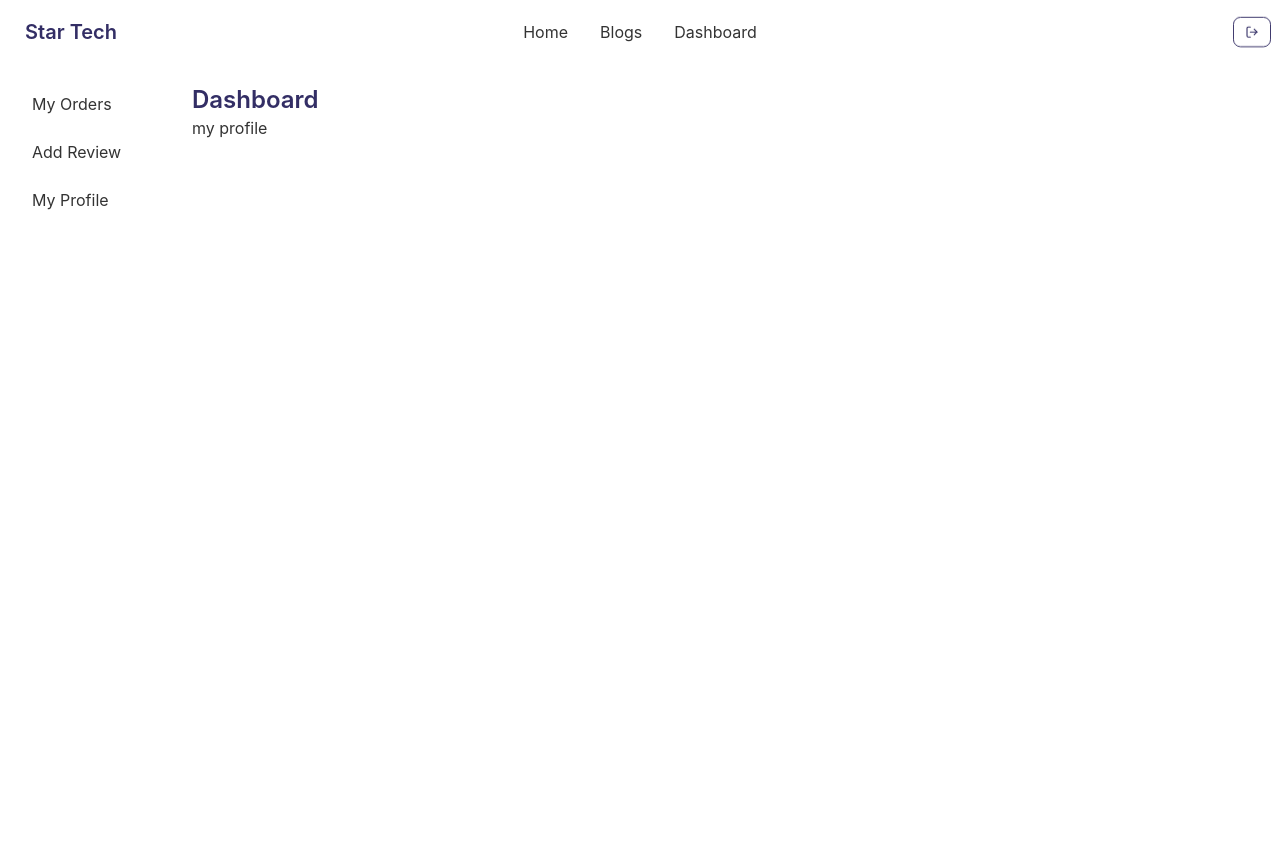
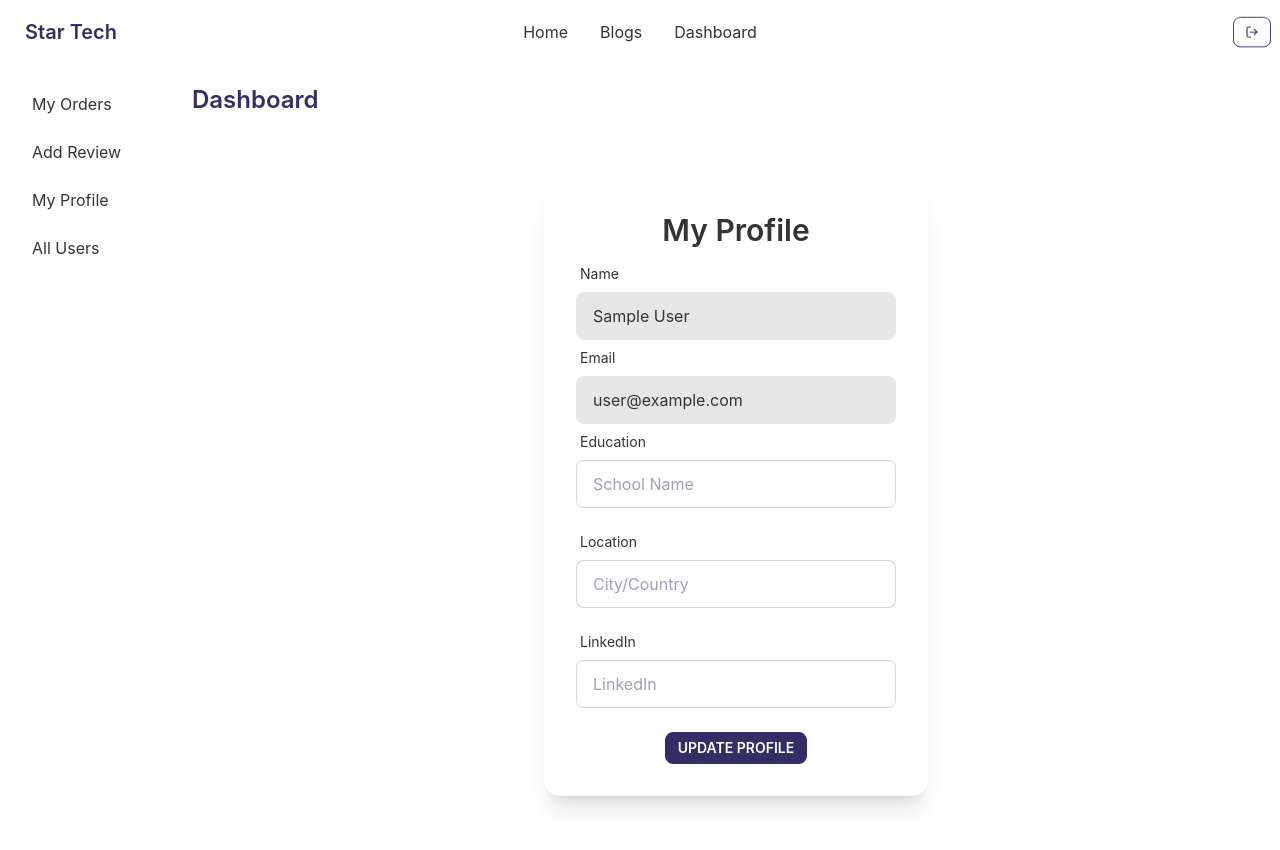
Before and after one commit to abdullah-masud/Star-Tech-Client, a React (Create React App) app: page /dashboard/myprofile in a window 1280 px wide. Shown: the top 850 px of the page. Built offline with nearby package versions, Linux system fonts and the light colour scheme; no server answers; sample sign-in values are in the browser's storage.

Commit message:
All users added

```diff
--- a/src/App.js
+++ b/src/App.js
@@ -17,6 +17,7 @@ import Dashboard from './Pages/Dashboard/Dashboard';
 import MyOrders from './Pages/Dashboard/MyOrders';
 import AddReview from './Pages/Dashboard/AddReview';
 import MyProfile from './Pages/Dashboard/MyProfile';
+import AllUsers from './Pages/Dashboard/AllUsers';
 
 function App() {
 
@@ -32,6 +33,7 @@ function App() {
         <Route path='home' element={<Home />} />
         <Route path='blogs' element={<Blogs />} />
         <Route path='purchase/:partId' element={<RequireAuth><Purchase /></RequireAuth>} />
+
         <Route path='dashboard' element={
           <RequireAuth>
             <Dashboard />
@@ -40,7 +42,9 @@ function App() {
           <Route index element={<MyOrders />}></Route>
           <Route path='addreview' element={<AddReview />}></Route>
           <Route path='myprofile' element={<MyProfile />}></Route>
+          <Route path='users' element={<AllUsers />}></Route>
         </Route>
+
         <Route path='login' element={<Login />} />
         <Route path='signup' element={<SignUp />} />
         <Route path='*' element={<NotFound />} />
--- /dev/null
+++ b/src/Pages/Dashboard/AllUsers.js
@@ -0,0 +1,42 @@
+import React, { useEffect, useState } from 'react';
+import { useQuery } from 'react-query';
+import Loading from '../Shared/Loading';
+import UserRow from './UserRow';
+
+const AllUsers = () => {
+
+    const { data: users, isLoading } = useQuery('users', () => fetch('http://localhost:5000/users').then(res => res.json()))
+
+    if (isLoading) {
+        return <Loading></Loading>
+    }
+
+    return (
+        <div>
+            <h2 className='text-2xl my-2'>All Users: {users.length} </h2>
+            <div class="overflow-x-auto">
+                <table class="table w-full">
+                    <thead>
+                        <tr>
+                            <th></th>
+                            <th>Email</th>
+                            <th>Job</th>
+                            <th>Favorite Color</th>
+                        </tr>
+                    </thead>
+                    <tbody>
+                        {
+                            users.map((user, index) => <UserRow
+                                key={user._id}
+                                user={user}
+                                index={index}
+                            ></UserRow>)
+                        }
+                    </tbody>
+                </table>
+            </div>
+        </div>
+    );
+};
+
+export default AllUsers;
--- a/src/Pages/Dashboard/Dashboard.js
+++ b/src/Pages/Dashboard/Dashboard.js
@@ -19,6 +19,7 @@ const Dashboard = () => {
                         <li><Link to='/dashboard'>My Orders</Link></li>
                         <li><Link to='/dashboard/addreview'>Add Review</Link></li>
                         <li><Link to='/dashboard/myprofile'>My Profile</Link></li>
+                        <li><Link to='/dashboard/users'>All Users</Link></li>
                     </ul>
 
                 </div>
--- a/src/Pages/Dashboard/MyProfile.js
+++ b/src/Pages/Dashboard/MyProfile.js
@@ -1,10 +1,134 @@
 import React from 'react';
+import { useAuthState } from 'react-firebase-hooks/auth';
+import { useForm } from 'react-hook-form';
+import auth from '../../firebase.init';
 
 const MyProfile = () => {
+    const { register, formState: { errors }, handleSubmit, getValues, reset } = useForm();
+
+    const [user] = useAuthState(auth);
+
+    const onSubmit = data => {
+        console.log(data)
+    }
+
     return (
-        <div>
-            my profile
-        </div>
+        <div className='max-w-7xl mx-auto lg:mt-16 flex justify-center items-center'>
+            <div className="card w-96 bg-base-100 shadow-xl">
+                <div className="card-body">
+                    <h2 className="card-title text-center block text-3xl">My Profile</h2>
+
+                    <form onSubmit={handleSubmit(onSubmit)}>
+                        {/* Name input starts */}
+                        <div class="form-control w-full max-w-xs">
+                            <label class="label">
+                                <span class="label-text">Name</span>
+                            </label>
+                            <input
+                                type="text"
+                                value={user?.displayName}
+                                disabled
+                                placeholder="Name"
+                                class="input input-bordered w-full max-w-xs"
+                                {...register("name")}
+                            />
+                        </div>
+                        {/* Name input ends */}
+
+                        {/* Email input starts */}
+                        <div class="form-control w-full max-w-xs">
+                            <label class="label">
+                                <span class="label-text">Email</span>
+                            </label>
+                            <input
+                                type="text"
+                                value={user?.email}
+                                disabled
+                                placeholder="Name"
+                                class="input input-bordered w-full max-w-xs"
+                                {...register("name")}
+                            />
+                        </div>
+                        {/* Email input ends */}
+
+                        {/* Education input starts */}
+                        <div class="form-control w-full max-w-xs">
+                            <label class="label">
+                                <span class="label-text">Education</span>
+                            </label>
+                            <input
+                                type="text"
+                                placeholder="School Name"
+                                class="input input-bordered w-full max-w-xs"
+                                {...register("education", {
+                                    required: {
+                                        value: true,
+                                        message: 'Education is Required'
+                                    }
+                                })}
+                            />
+                            <label class="label">
+                                {errors.education?.type === 'required' && <span class="label-text-alt text-red-500">{errors.education.message}</span>}
+                            </label>
+                        </div>
+                        {/* Education input ends */}
+
+                        {/* Location input starts */}
+                        <div class="form-control w-full max-w-xs">
+                            <label class="label">
+                                <span class="label-text">Location</span>
+                            </label>
+                            <input
+                                type="text"
+                                placeholder="City/Country"
+                                class="input input-bordered w-full max-w-xs"
+                                {...register("location", {
+                                    required: {
+                                        value: true,
+                                        message: 'Location is Required'
+                                    }
+                                })}
+                            />
+                            <label class="label">
+                                {errors.location?.type === 'required' && <span class="label-text-alt text-red-500">{errors.location.message}</span>}
+                            </label>
+                        </div>
+                        {/* Location input ends */}
+
+                        {/* LinkedIn input starts */}
+                        <div class="form-control w-full max-w-xs">
+                            <label class="label">
+                                <span class="label-text">LinkedIn</span>
+                            </label>
+                            <input
+                                type="text"
+                                placeholder="LinkedIn"
+                                class="input input-bordered w-full max-w-xs"
+                                {...register("linkedIn", {
+                                    required: {
+                                        value: true,
+                                        message: 'LinkedIn is Required'
+                                    }
+                                })}
+                            />
+                            <label class="label">
+                                {errors.linkedIn?.type === 'required' && <span class="label-text-alt text-red-500">{errors.linkedIn.message}</span>}
+                            </label>
+                        </div>
+                        {/* Location input ends */}
+
+
+
+                        <div className='flex justify-center mt-2'>
+                            <input type="submit" className='btn btn-primary text-white  max-w-xs btn-sm' value='Update Profile' />
+                        </div>
+                    </form>
+
+
+
+                </div>
+            </div >
+        </div >
     );
 };
 
--- /dev/null
+++ b/src/Pages/Dashboard/UserRow.js
@@ -0,0 +1,15 @@
+import React from 'react';
+
+const UserRow = ({ user, index }) => {
+    const { email } = user;
+    return (
+        <tr>
+            <th>{index + 1}</th>
+            <td>{email}</td>
+            <td>Quality Control Specialist</td>
+            <td>Blue</td>
+        </tr>
+    );
+};
+
+export default UserRow;
--- a/src/Pages/Login/SignUp.js
+++ b/src/Pages/Login/SignUp.js
@@ -5,6 +5,7 @@ import { useForm } from "react-hook-form";
 import { FcGoogle } from "react-icons/fc";
 import Loading from '../Shared/Loading';
 import { Link, useNavigate } from 'react-router-dom';
+import useToken from '../../hooks/useToken';
 
 const SignUp = () => {
     const [signInWithGoogle, googleUser, googleLoading, googleError] = useSignInWithGoogle(auth);
@@ -13,6 +14,8 @@ const SignUp = () => {
     const [createUserWithEmailAndPassword, emailUser, emailLoading, emailError,] = useCreateUserWithEmailAndPassword(auth, { sendEmailVerification: true });
 
     const [updateProfile, updating, updateError] = useUpdateProfile(auth);
+
+    const [token] = useToken(googleUser || emailUser);
 
     let errorElement;
     const navigate = useNavigate();
@@ -25,18 +28,16 @@ const SignUp = () => {
         errorElement = <p className='text-red-500'><small>{emailError?.message || googleError?.message || updateError?.message}</small></p>
     }
 
-    if (googleUser || emailUser) {
-        // console.log(googleUser)
+    if (token) {
         navigate('/home')
     }
 
     const onSubmit = async data => {
-        console.log(data)
-        createUserWithEmailAndPassword(data.email, data.password);
+        console.log(data.name)
+        await createUserWithEmailAndPassword(data.email, data.password);
         await updateProfile({ displayName: data.name });
-        console.log('update done')
-        navigate('/home')
     };
+
     return (
         <div className='max-w-7xl mx-auto h-screen flex justify-center items-center'>
             <div className="card w-96 bg-base-100 shadow-xl">
--- a/src/Pages/Purchase/Purchase.js
+++ b/src/Pages/Purchase/Purchase.js
@@ -50,7 +50,6 @@ const Purchase = () => {
         const phoneNumber = data.phone;
         const productName = name;
 
-        console.log(`total Order: ${totalOrder}, total price: ${totalPrice}, name: ${name}, email: ${email}, phone: ${phoneNumber}`)
 
         // order info.
         const order = {
--- a/src/Pages/Shared/Navbar.js
+++ b/src/Pages/Shared/Navbar.js
@@ -11,6 +11,7 @@ const Navbar = () => {
 
     const logout = () => {
         signOut(auth)
+        localStorage.removeItem('accessToken');
     }
 
     const menuItems = <>
--- /dev/null
+++ b/src/hooks/useToken.js
@@ -0,0 +1,32 @@
+import { useEffect, useState } from "react"
+
+const useToken = user => {
+    const [token, setToken] = useState('');
+
+    useEffect(() => {
+        const email = user?.user?.email;
+        const currentUser = { email: email };
+
+        if (email) {
+            fetch(`http://localhost:5000/users/${email}`, {
+                method: 'PUT',
+                headers: {
+                    'content-type': 'application/json'
+                },
+                body: JSON.stringify(currentUser)
+            })
+                .then(res => res.json())
+                .then(data => {
+                    console.log('data inside useTOken', data)
+                    const accessToken = data.token
+                    localStorage.setItem('accessToken', accessToken);
+                    setToken(accessToken)
+                })
+        }
+
+    }, [user])
+
+    return [token]
+}
+
+export default useToken
```
Also changed, not shown: src/Pages/Dashboard/MyOrders.js (+25 -4 lines), src/Pages/Login/Login.js (+10 -6 lines), src/index.js (+11 -3 lines).
